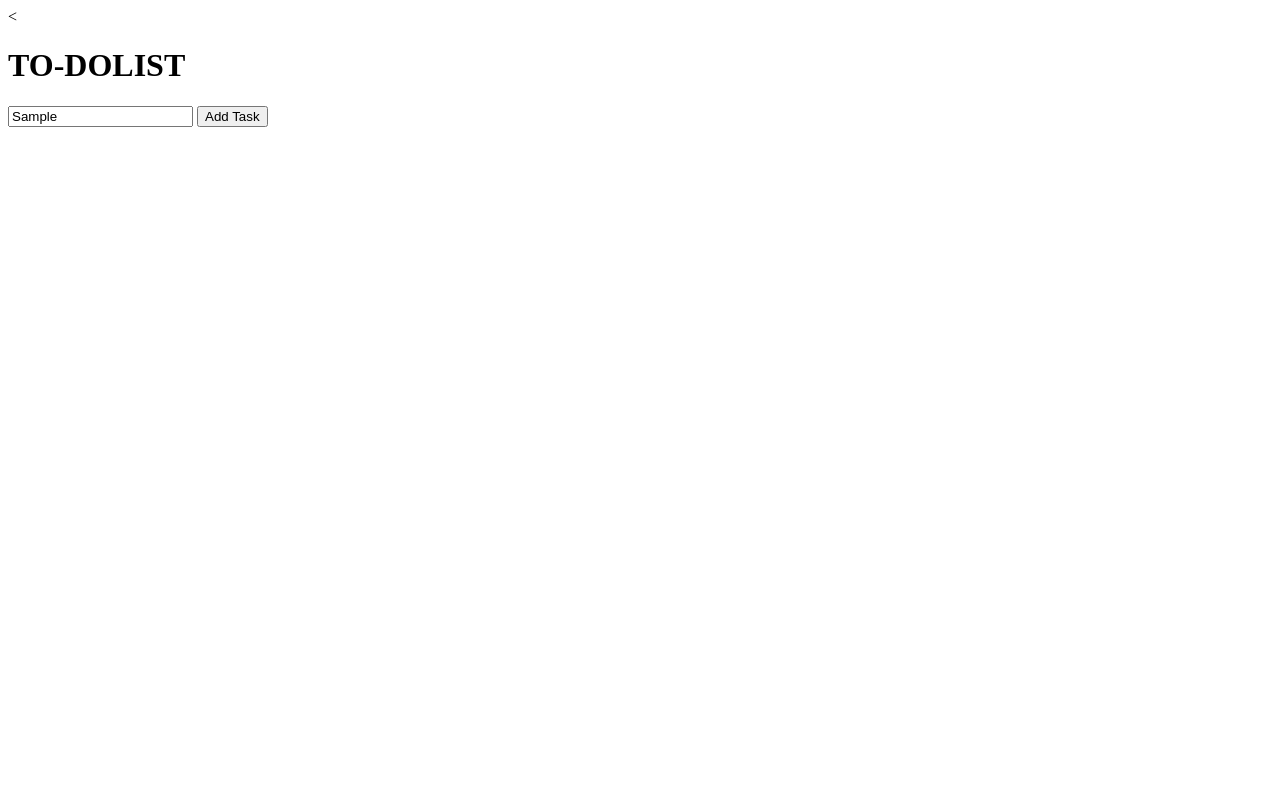
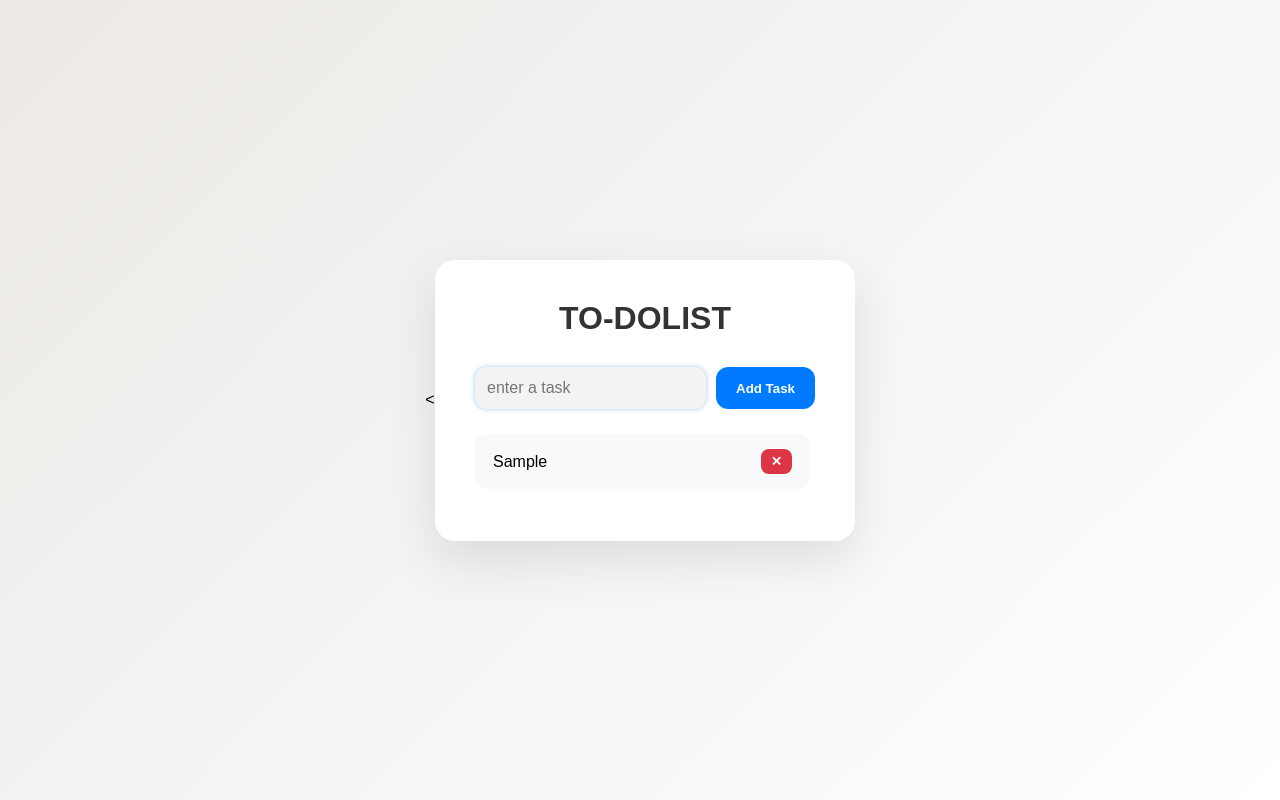
Before and after one commit to abhinav-rajesh/TO-DOLIST.js, a plain HTML site: page index.html in a window 1280 px wide. Both pictures are taken after typing "Sample" into the empty fields and a click on the button "Add Task". Drawn offline with Linux system fonts and the light colour scheme.

Commit message:
FINAL UPDATION

```diff
--- a/script.js
+++ b/script.js
@@ -0,0 +1,34 @@
+const taskInput = document.getElementById("taskInput");
+const addBtn = document.getElementById("addBtn");
+const taskList = document.getElementById("taskList");
+
+addBtn.addEventListener("click", () => {
+  const taskText = taskInput.value.trim();
+
+  if (taskText === "") {
+    alert("Please enter a task.");
+    return;
+  }
+
+  const taskItem = document.createElement("li");
+  taskItem.classList.add("task");
+
+  const taskContent = document.createElement("span");
+  taskContent.textContent = taskText;
+
+  const removeBtn = document.createElement("button");
+  removeBtn.classList.add("remove-btn");
+  removeBtn.textContent = "✕";
+  removeBtn.onclick = () => {
+    taskItem.style.opacity = "0";
+    taskItem.style.transform = "translateX(20px)";
+    setTimeout(() => taskItem.remove(), 300);
+  };
+
+  taskItem.appendChild(taskContent);
+  taskItem.appendChild(removeBtn);
+  taskList.appendChild(taskItem);
+
+  taskInput.value = "";
+  taskInput.focus();
+});
--- a/styles.css
+++ b/styles.css
@@ -0,0 +1,104 @@
+*{
+    box-sizing: border-box;
+    margin: 0;
+    padding: 0;
+
+}
+body {
+  font-family: 'Poppins', sans-serif;
+  background: linear-gradient(135deg, #ece9e6, #ffffff);
+  height: 100vh;
+  display: flex;
+  justify-content: center;
+  align-items: center;
+}
+
+.container {
+    background: #fff;
+    padding: 40px;
+    width: 420px;
+    border-radius: 20px;
+    box-shadow: 0 20px 50px rgba(0,0,0,0.1);
+    animation: fadeIn 0.6s ease forwards;
+    transform: scale(0.95);
+}
+@keyframes fadeIn {
+  to {
+    opacity: 1;
+    transform: scale(1);
+  }
+}
+h1 {
+  text-align: center;
+  margin-bottom: 30px;
+  color: #333;
+}
+.input-area {
+  display: flex;
+  gap: 10px;
+  margin-bottom: 25px;
+}
+input {
+  flex: 1;
+  padding: 12px;
+  border: none;
+  border-radius: 12px;
+  font-size: 16px;
+  background-color: #f3f3f3;
+  transition: box-shadow 0.2s;
+}
+input:focus {
+  outline: none;
+  box-shadow: 0 0 5px #9ecaed;
+}
+button {
+  padding: 12px 20px;
+  border: none;
+  background: #007bff;
+  color: white;
+  border-radius: 12px;
+  font-weight: bold;
+  cursor: pointer;
+  transition: background 0.3s ease;
+}
+button:hover {
+  background: #0056b3;
+}
+ul {
+  list-style: none;
+  max-height: 300px;
+  overflow-y: auto;
+  padding-right: 5px;
+}
+.task {
+  background: #f8f9fa;
+  padding: 15px 18px;
+  margin-bottom: 12px;
+  border-radius: 12px;
+  display: flex;
+  justify-content: space-between;
+  align-items: center;
+  animation: slideIn 0.4s ease;
+}
+@keyframes slideIn {
+  from {
+    opacity: 0;
+    transform: translateY(10px);
+  }
+  to {
+    opacity: 1;
+    transform: translateY(0);
+  }
+}
+.remove-btn {
+  background-color: #dc3545;
+  border: none;
+  color: white;
+  padding: 5px 10px;
+  border-radius: 8px;
+  cursor: pointer;
+  transition: background 0.2s ease;
+}
+.remove-btn:hover {
+  background-color: #c82333;
+}
```
Also changed, not shown: index.html (+1 -1 lines).
